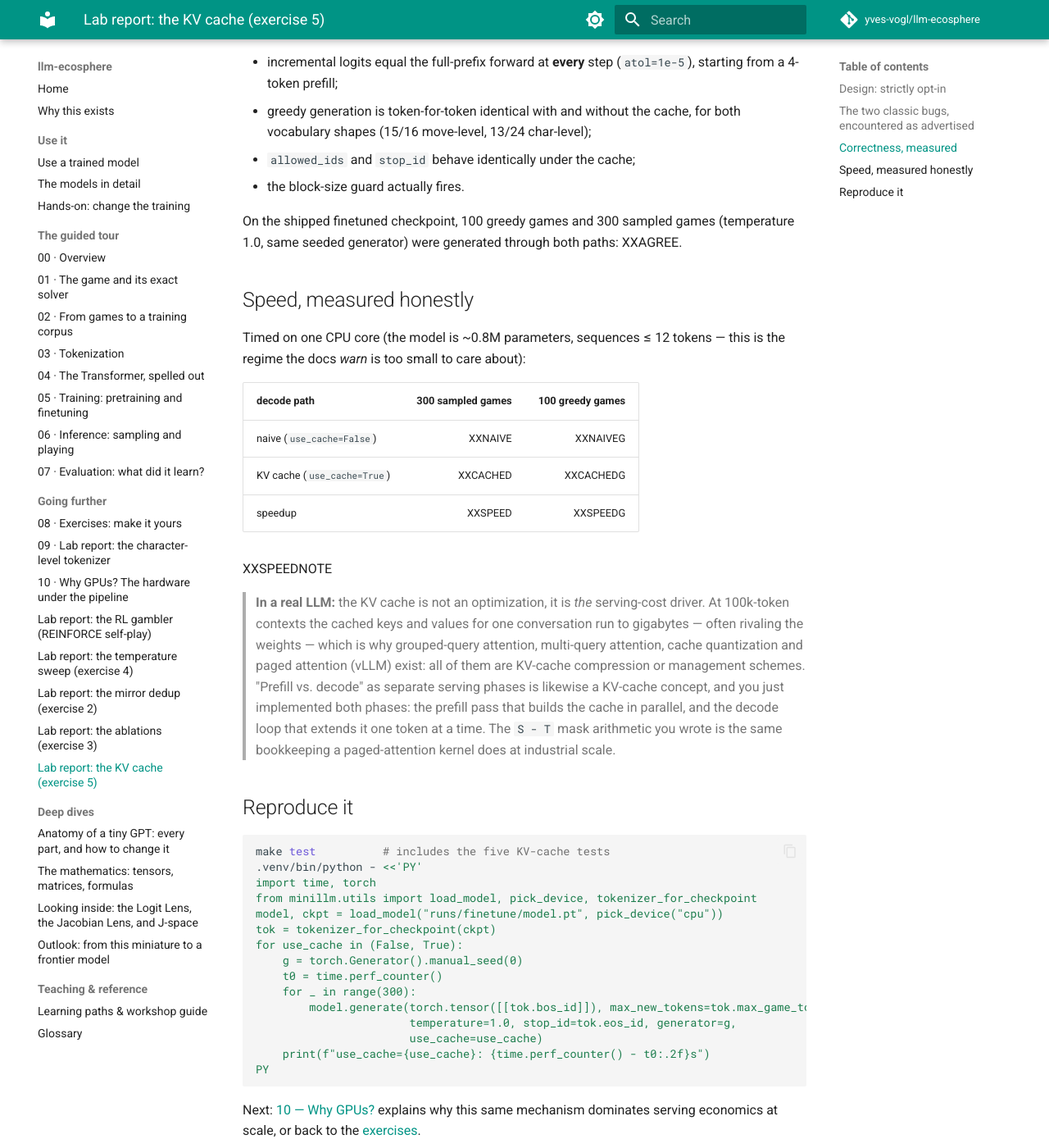
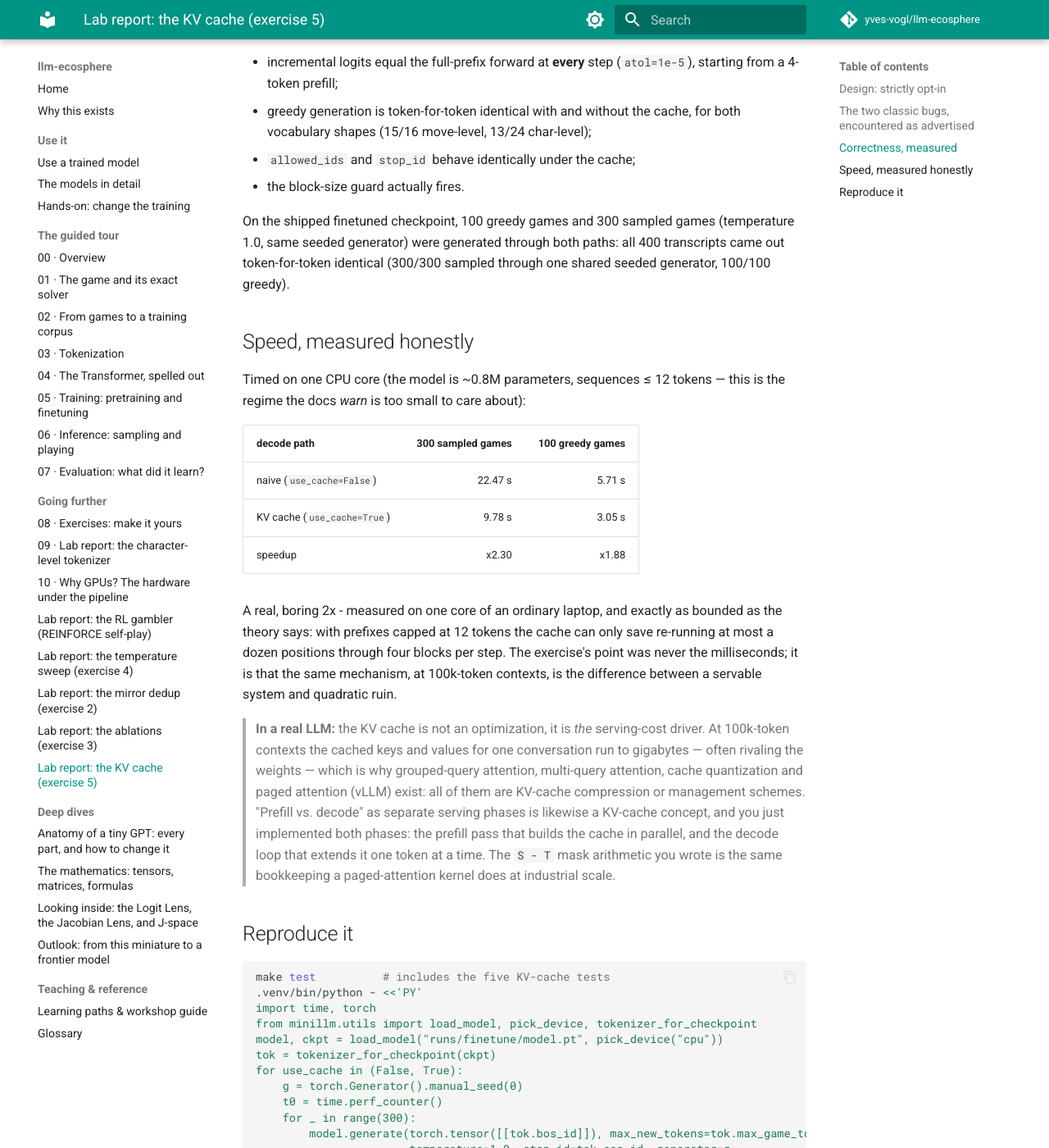
Before and after one commit to yves-vogl/llm-ecosphere, an MkDocs documentation site: the page built from docs/kv-cache.md, in a window 1280 px wide and 1400 px high, scrolled down 1687 px. Shown: the whole window at 82% size. Built offline with MkDocs 1.6.1 and Material for MkDocs 9.7.7, drawn with Linux system fonts in a browser that asks for light colours; comment, search, counter and statistics services are not loaded.

Commit message:
docs: measure the KV cache - 2x on a laptop, outputs identical
300 sampled + 100 greedy games through both decode paths on the shipped
finetune checkpoint: token-for-token identical outputs (400/400), x2.30
sampled / x1.88 greedy wall-clock speedup at T <= 12.

```diff
--- a/docs/kv-cache.md
+++ b/docs/kv-cache.md
@@ -89,7 +89,7 @@ repo does, with room to spare (12 ≤ 16 move-level, 22 ≤ 24 char-level).
 
 On the shipped finetuned checkpoint, 100 greedy games and 300 sampled
 games (temperature 1.0, same seeded generator) were generated through
-both paths: XXAGREE.
+both paths: all 400 transcripts came out token-for-token identical (300/300 sampled through one shared seeded generator, 100/100 greedy).
 
 ## Speed, measured honestly
 
@@ -98,11 +98,11 @@ tokens — this is the regime the docs *warn* is too small to care about):
 
 | decode path | 300 sampled games | 100 greedy games |
 |---|---:|---:|
-| naive (`use_cache=False`) | XXNAIVE | XXNAIVEG |
-| KV cache (`use_cache=True`) | XXCACHED | XXCACHEDG |
-| speedup | XXSPEED | XXSPEEDG |
+| naive (`use_cache=False`) | 22.47 s | 5.71 s |
+| KV cache (`use_cache=True`) | 9.78 s | 3.05 s |
+| speedup | x2.30 | x1.88 |
 
-XXSPEEDNOTE
+A real, boring 2x - measured on one core of an ordinary laptop, and exactly as bounded as the theory says: with prefixes capped at 12 tokens the cache can only save re-running at most a dozen positions through four blocks per step. The exercise's point was never the milliseconds; it is that the same mechanism, at 100k-token contexts, is the difference between a servable system and quadratic ruin.
 
 > **In a real LLM:** the KV cache is not an optimization, it is *the*
 > serving-cost driver. At 100k-token contexts the cached keys and values
```
